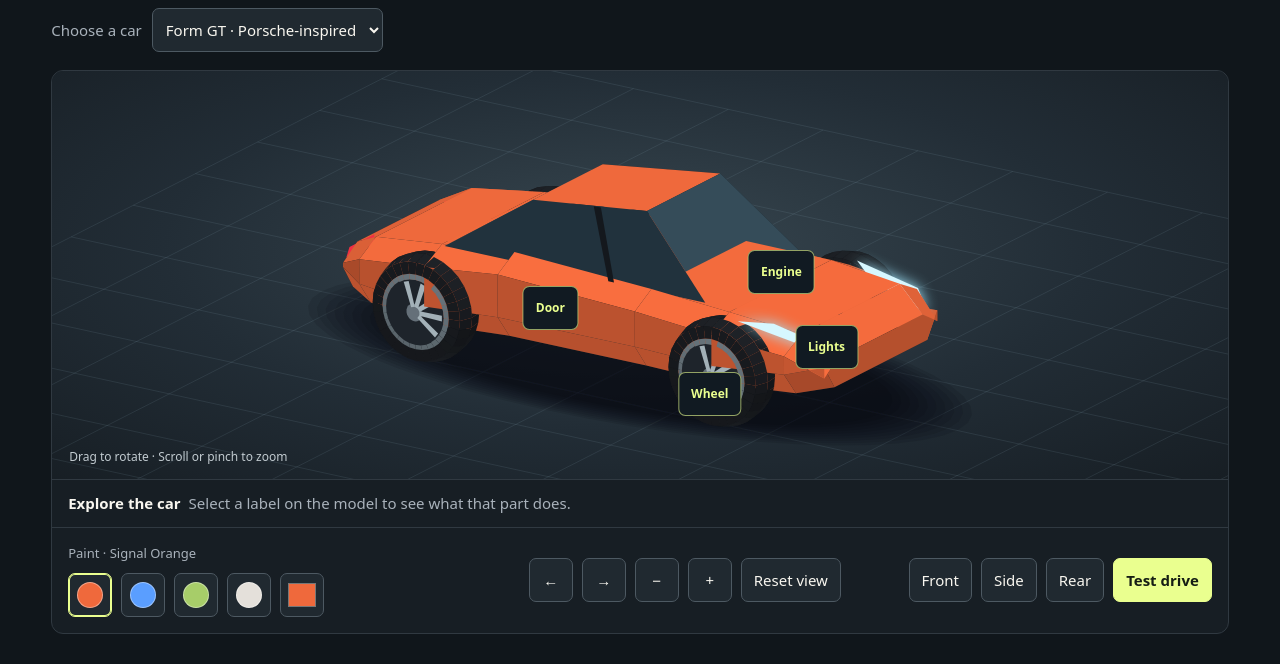
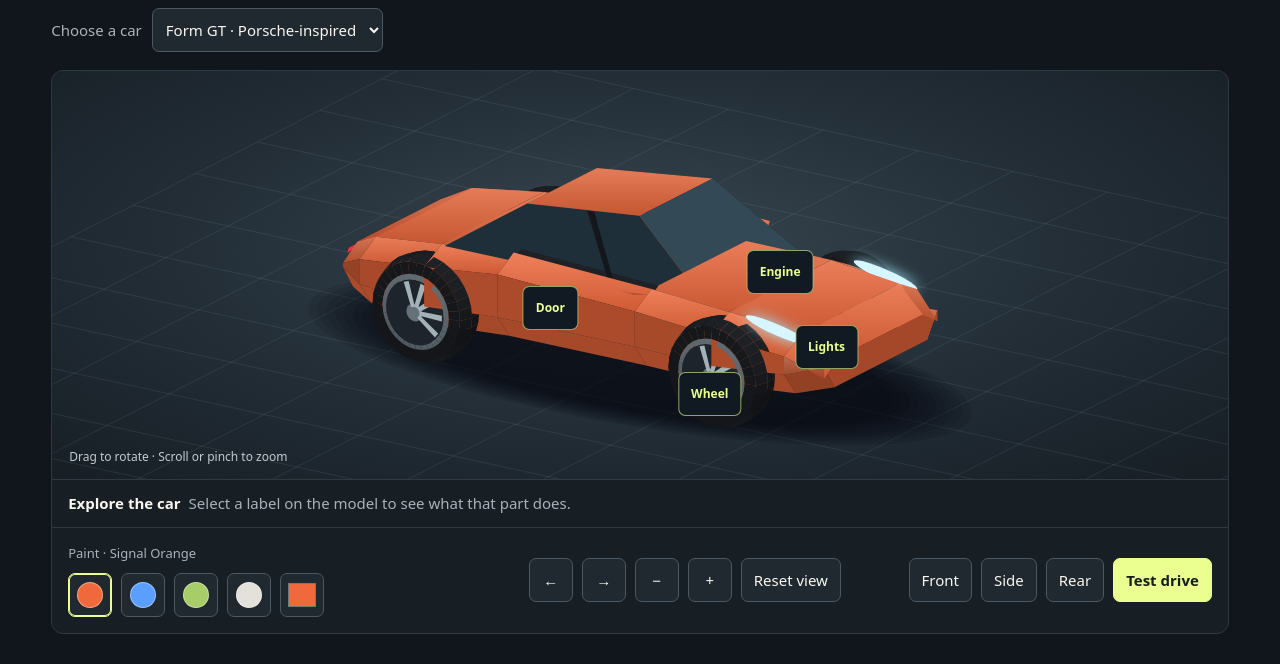
Before and after one commit to Josselly/dreamgarage, a plain HTML site: page index.html in a window 1280 px wide. Shown: the part 213-877 px from the top of the page. Drawn offline with Linux system fonts and the light colour scheme.

Commit message:
Refine the coupe, sedan, and hatchback styling

```diff
--- a/index.html
+++ b/index.html
@@ -132,9 +132,9 @@ let paint = [239,105,60];
 let yaw = 0.58, pitch = 0.34, zoom = 1;
 let headlightsOn = true, doorsOpen = false, hoodOpen = false;
 const profiles={
-  coupe:{name:'Form GT',description:'Porsche-inspired sports coupe',length:1,width:1,roof:0,rear:0},
-  sedan:{name:'Form RS',description:'BMW-inspired sport sedan',length:1.12,width:1.015,roof:.25,rear:.3},
-  hatch:{name:'Form R',description:'Honda-inspired hot hatch',length:.91,width:.95,roof:.34,rear:.7}
+  coupe:{style:'coupe',name:'Form GT',description:'Porsche-inspired sports coupe',length:1,width:1,roof:-.06,rear:.12},
+  sedan:{style:'sedan',name:'Form RS',description:'BMW-inspired sport sedan',length:1.14,width:1.015,roof:.2,rear:.3},
+  hatch:{style:'hatch',name:'Form R',description:'Honda-inspired hot hatch',length:.93,width:.96,roof:.35,rear:.85}
 };
 let car=profiles.coupe;
 function shape([x,y,z]){
@@ -142,7 +142,7 @@ function shape([x,y,z]){
   return [x*car.length-car.rear*cabin*.65, y+cabin*car.roof, z*car.width];
 }
 const hotspots = [...document.querySelectorAll('[data-part]')];
-const add = (points, color, fixed = false, feature = '') => faces.push({points, color, fixed, feature});
+const add = (points, color, fixed = false, feature = '', style = '') => faces.push({points, color, fixed, feature, style});
 
 function body(sections, materials) {
   const rings = sections.map(([x,w,b,t]) => [
@@ -194,10 +194,41 @@ for(let i=0;i<4;i++){
 }
 for(const s of [-1,1]){
   add([[.18,1.015,s*.785],[.24,1.015,s*.785],[-.03,1.604,s*.584],[-.105,1.602,s*.584]],[22,27,32]);
-  add([[1.66,.98,s*.96],[2.33,.865,s*.92],[2.525,.739,s*.76],[2.44,.779,s*.65],[1.91,.945,s*.76]],[214,247,255],true,'headlight');
-  add([[-2.56,.8,s*.37],[-2.56,.8,s*.77],[-2.56,.718,s*.82],[-2.56,.715,s*.37]],[241,47,66],true);
+  const lens=Array.from({length:22},(_,index)=>{
+    const angle=index*Math.PI/11;
+    const x=2.02+.33*Math.cos(angle);
+    return [x,1.01-(x-1.7)*.22,s*(.87+.10*Math.sin(angle))];
+  });
+  add(lens,[214,247,255],true,'headlight','coupe');
+  add([[2.551,.709,s*.31],[2.551,.709,s*.72],[2.551,.654,s*.75],[2.551,.66,s*.32]],
+    [214,247,255],true,'headlight','sedan');
+  add([[2.551,.719,s*.41],[2.551,.706,s*.76],[2.551,.664,s*.74],[2.551,.678,s*.42]],
+    [214,247,255],true,'headlight','hatch');
+  add([[-2.562,.8,s*.36],[-2.562,.8,s*.77],[-2.562,.718,s*.82],[-2.562,.715,s*.36]],
+    [241,47,66],true,'','sedan');
+  add([[-2.568,.814,s*.47],[-2.568,.814,s*.76],[-2.568,.69,s*.8],
+    [-2.568,.69,s*.63],[-2.568,.772,s*.65],[-2.568,.772,s*.47]],
+    [241,47,66],true,'','hatch');
+  add([[2.557,.71,s*.055],[2.557,.716,s*.25],[2.557,.68,s*.294],
+    [2.557,.552,s*.263],[2.557,.541,s*.08],[2.557,.563,s*.047]],
+    [144,154,163],true,'','sedan');
+  add([[2.563,.69,s*.08],[2.563,.693,s*.237],[2.563,.661,s*.265],
+    [2.563,.574,s*.24],[2.563,.565,s*.093],[2.563,.582,s*.072]],
+    [21,26,32],true,'','sedan');
+  add([[-2.17,1.002,s*.47],[-2.29,1.21,s*.47],[-2.13,1.21,s*.47],[-1.998,1.007,s*.47]],
+    [25,31,37],false,'','hatch');
+  add([[.55,1.004,s*.94],[.44,1.117,s*1.13],[.64,1.107,s*1.13],[.71,1.04,s*.94]],
+    null,false,s);
+
 }
 add([[2.546,.64,-.64],[2.546,.64,.64],[2.546,.5,.68],[2.546,.5,-.68]],[19,24,28],true);
+
+add([[-2.568,.792,-.77],[-2.568,.792,.77],[-2.568,.753,.79],[-2.568,.753,-.79]],
+  [241,47,66],true,'','coupe');
+add([[-2.32,1.23,-.89],[-2.32,1.23,.89],[-1.96,1.25,.83],[-1.96,1.25,-.83]],
+  [37,42,47],false,'','hatch');
+add([[2.554,.64,-.73],[2.554,.64,.73],[2.554,.54,.67],[2.554,.54,-.67]],
+  [36,43,49],true,'','hatch');
 
 function wheel(x,s) {
   function ring(r,z){
@@ -277,7 +308,7 @@ function draw(){
     const dx=x-.62, dy=y-1.02, angle=.74;
     return [.62+dx*Math.cos(angle)-dy*Math.sin(angle),1.02+dx*Math.sin(angle)+dy*Math.cos(angle),z];
   }
-  const ordered=faces.filter(face=>hoodOpen || face.feature!=='engine').map(face=>{
+  const ordered=faces.filter(face=>(hoodOpen || face.feature!=='engine') && (!face.style || face.style===car.style)).map(face=>{
     let world=face.points;
     if(doorsOpen && typeof face.feature==='number') world=world.map(point=>doorPoint(point,face.feature));
     if(hoodOpen && face.feature==='hood') world=world.map(hoodPoint);
@@ -290,14 +321,26 @@ function draw(){
     const u=b.map((v,i)=>v-a[i]),v=c.map((n,i)=>n-a[i]);
     const n=[u[1]*v[2]-u[2]*v[1],u[2]*v[0]-u[0]*v[2],u[0]*v[1]-u[1]*v[0]];
     const length=Math.hypot(...n)||1;
-    const light=face.fixed?1:.64+.42*Math.abs((n[0]*.28+n[1]*.89+n[2]*.34)/length);
+    const facing=Math.abs((n[0]*.28+n[1]*.89+n[2]*.34)/length);
+    const light=face.fixed?1:.55+.48*facing;
+
     const color=face.feature==='headlight' && !headlightsOn ? [81,100,111] : face.color||paint;
     if(face.feature==='headlight' && headlightsOn){
       ctx.shadowBlur=14;
       ctx.shadowColor='#a2e9ff';
     }
     const rgb=color.map(value=>Math.min(255,Math.round(value*light)));
-    polygon(face.points,'rgb('+rgb.join(',')+')');
+    let fill='rgb('+rgb.join(',')+')';
+    if(!face.color && facing>.4){
+      const top=Math.min(...face.points.map(point=>point[1]));
+      const bottom=Math.max(...face.points.map(point=>point[1]));
+      if(bottom-top>2){
+        fill=ctx.createLinearGradient(0,top,0,bottom);
+        fill.addColorStop(0,'rgb('+rgb.map(channel=>Math.round(channel*.82+41)).join(',')+')');
+        fill.addColorStop(1,'rgb('+rgb.map(channel=>Math.round(channel*.86)).join(',')+')');
+      }
+    }
+    polygon(face.points,fill);
     ctx.shadowBlur=0;
   }
   const side=cy>=0?1:-1;
@@ -526,8 +569,16 @@ function drawRaceCar(x,y,width,color,style){
   road.fillStyle='#111a22';
   road.fillRect(-w*.93,-height*.38,width*.93,height*.15);
   road.fillStyle='#f75443';
-  road.fillRect(-w*.88,-height*.51,width*.22,height*.11);
-  road.fillRect(w*.44,-height*.51,width*.22,height*.11);
+  if(style==='coupe'){
+    road.fillRect(-w*.88,-height*.51,width*.88,height*.07);
+  }else{
+    road.fillRect(-w*.88,-height*.51,width*.22,height*.11);
+    road.fillRect(w*.44,-height*.51,width*.22,height*.11);
+  }
+  if(style==='hatch'){
+    road.fillStyle='#202930';
+    road.fillRect(-w*.84,-height*.79,width*.84,height*.09);
+  }
   road.fillStyle='#e8e1d0';
   road.fillRect(-w*.16,-height*.36,width*.16,height*.08);
   road.restore();
```
